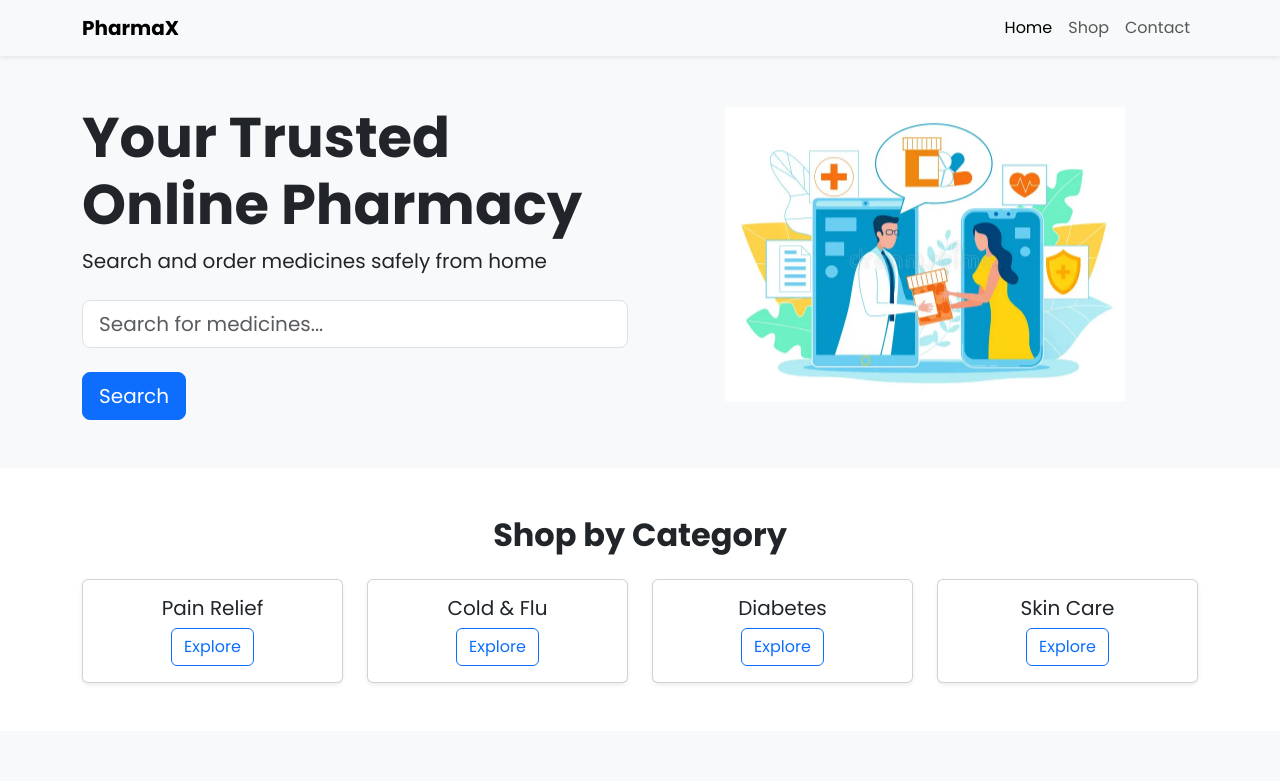
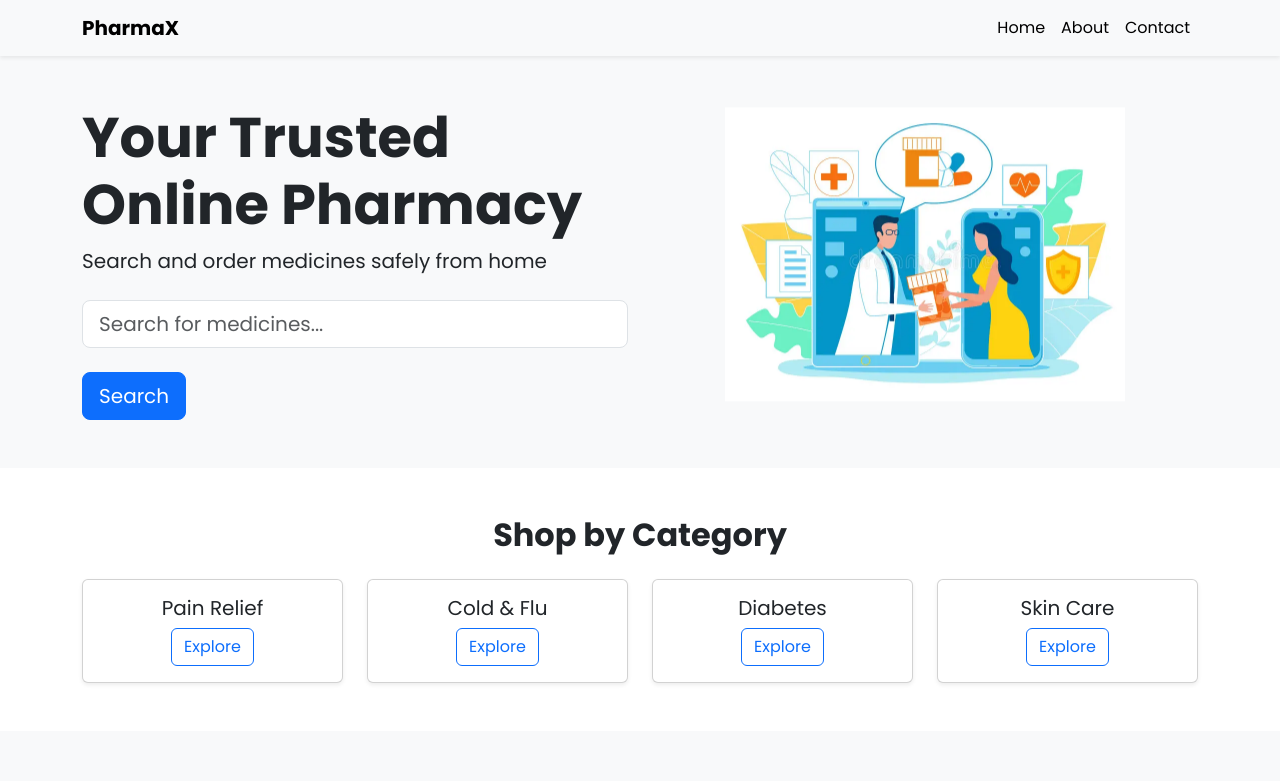
Before and after one commit to ash-dsouza/pharmacy-app, an Angular app in the folder frontend/: page / in a window 1280 px wide. Shown: the top 781 px of the page. Built offline with nearby package versions, Linux system fonts and the light colour scheme.

Commit message:
Adding router links

```diff
--- a/frontend/src/app/shared/navbar/navbar.html
+++ b/frontend/src/app/shared/navbar/navbar.html
@@ -11,10 +11,10 @@
           <a class="nav-link active" aria-current="page" routerLink="/">Home</a>
         </li>
         <li class="nav-item">
-          <a class="nav-link" href="#">Shop</a>
+          <a class="nav-link active" aria-current="page" routerLink="about">About</a>
         </li>
         <li class="nav-item">
-          <a class="nav-link" href="#">Contact</a>
+          <a class="nav-link active" aria-current="page" routerLink="contact">Contact</a>
         </li>
       </ul>
     </div>
--- a/frontend/src/app/shared/navbar/navbar.ts
+++ b/frontend/src/app/shared/navbar/navbar.ts
@@ -1,8 +1,9 @@
 import { Component } from '@angular/core';
+import { RouterModule } from '@angular/router';
 
 @Component({
   selector: 'app-navbar',
-  imports: [],
+  imports: [RouterModule],
   templateUrl: './navbar.html',
   styleUrl: './navbar.css'
 })
```
